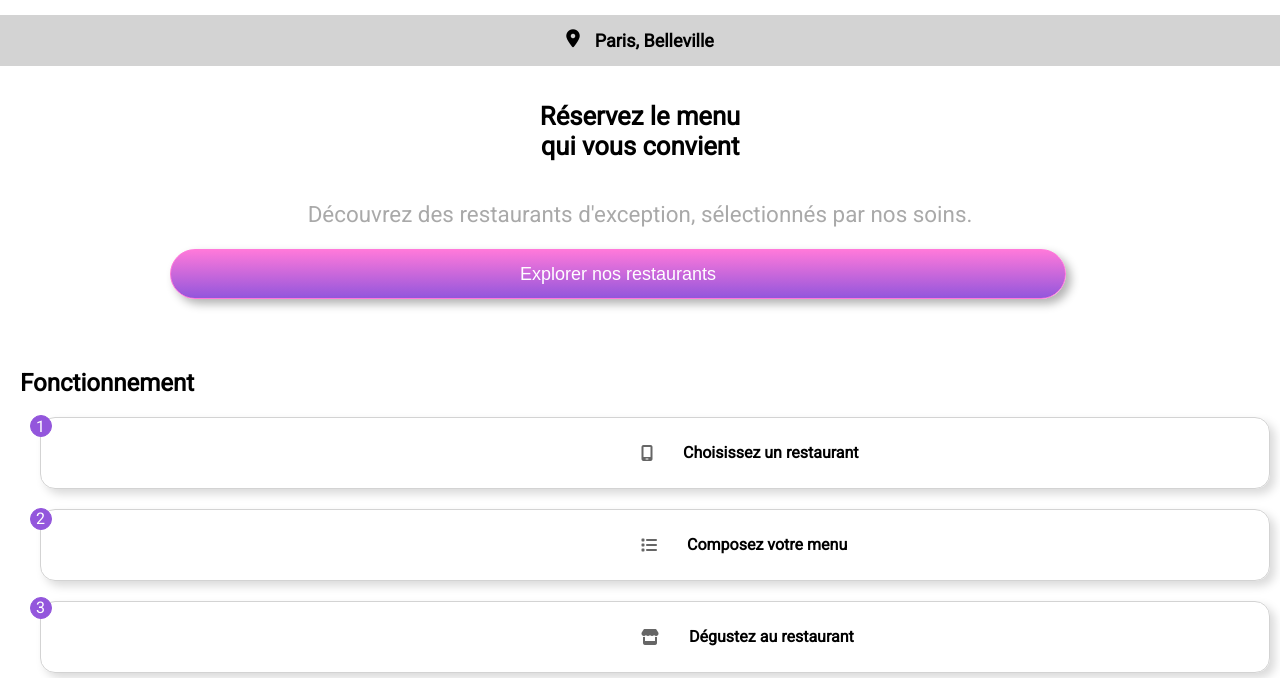
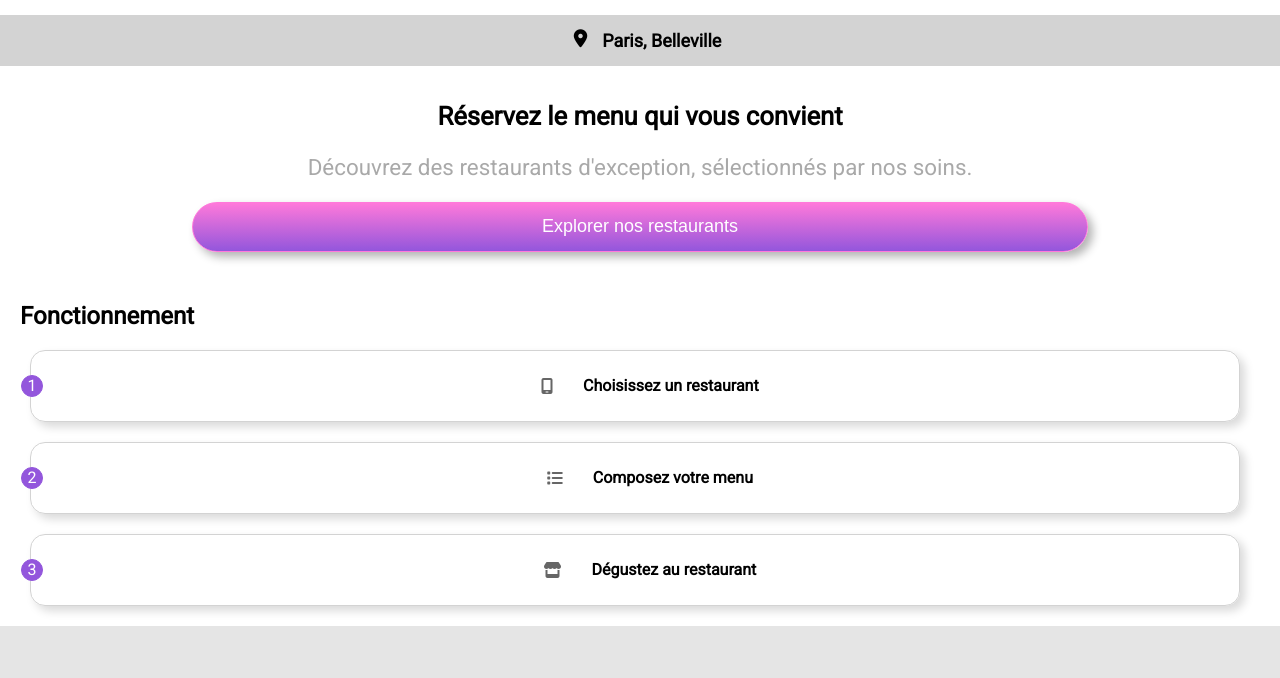
Before and after one commit to Zanthix/OpenClassrooms, a website: page P3_Louis_Hamelin/index.html in a window 1280 px wide. Shown: the part 113-791 px from the top of the page. Drawn offline with Linux system fonts and the light colour scheme; a web font is replaced by a local one.

Commit message:
Fin responsive et fix bugs

```diff
--- a/P3_Louis_Hamelin/index.html
+++ b/P3_Louis_Hamelin/index.html
@@ -26,18 +26,15 @@
       <div class="function">
          <ol>
             <div class="case full">
-               <p class="circle"></p>
-               <p class="number">1</p>
+               <p class="circle">1</p>
                <li><i class="fa-solid fa-mobile-screen"></i> Choisissez un restaurant</li>
             </div>
             <div class="case full">
-               <p class="circle_two"></p>
-               <p class="number_two">2</p>
+               <p class="circle">2</p>
                <li><i class="fa-solid fa-list"></i> Composez votre menu</li>
             </div>
             <div class="case full">
-               <p class="circle_three"></p>
-               <p class="number_three">3</p>
+               <p class="circle">3</p>
                <li><i class="fa-solid fa-store"></i> Dégustez au restaurant</li>
             </div>
          </ol>
--- a/P3_Louis_Hamelin/main.scss
+++ b/P3_Louis_Hamelin/main.scss
@@ -30,15 +30,11 @@ body{
 }
 h1{
     font-size: 1.3em;
-    display: flex;
     color: black;
     padding: 0 50px;
 }
 
 .middle{
-    display: flex;
-    flex-direction: column;
-    justify-content: center;
     padding: 0 20px;
     color: darkgrey;
     text-align: center;
@@ -55,11 +51,13 @@ button{
     border-radius: 40px;
     height: 50px;
     width: 70%;
+    margin: 0 auto;
+    display: block;
     margin-bottom: 50px;
     box-shadow: 5px 5px 10px rgba(0,0,0,0.3);
     :hover{
         filter: brightness(120%);
-        box-shadow: 5px 5px 15px rgba(0 0 0 0.5);
+        box-shadow: 5px 5px 15px rgba(0, 0, 0, 0.5);
     }
 }
 h2{
@@ -87,6 +85,11 @@ h2{
     }
 }
 ol{
+    padding-left: 0;
+    padding: 0 30px;
+    .case{
+        position: relative;
+    }
     p{
         position: absolute;
         left: 35px;
@@ -99,22 +102,9 @@ ol{
         width: 20px;
         height: 20px;
         background-color: $primary-color;
-    }
-    .circle_two{
-        position: absolute;
-        border-radius: 50%;
-        border: $primary-color 1px solid;
-        width: 20px;
-        height: 20px;
-        background-color: $primary-color;
-    }
-    .circle_three{
-        position: absolute;
-        border-radius: 50%;
-        border: $primary-color 1px solid;
-        width: 20px;
-        height: 20px;
-        background-color: $primary-color;
+        top: 8px;
+        left: -10px;
+        text-align: center;
     }
     li{
         display: flex;
@@ -207,6 +197,7 @@ footer{
         margin-bottom: 5px;
         margin-top: 5px;
     }
+
 }
 @media screen and (max-width: 768px){
     header{
@@ -218,27 +209,7 @@ footer{
         p{
             left: 35px;
         }
-        .number{
-            top: 452px;
-        }
-        .number_two{
-            top: 542px;
-        }
-        .number_three{
-            top: 634px;
-        }
-        .circle{
-            top: 450px;
-            left: 30px;
-        }
-        .circle_two{
-            top: 540px;
-            left: 30px;
-        }
-        .circle_three{
-            top: 632px;
-            left: 30px;
-        }
+
     }
 }
 @media screen and (min-width: 768px){
@@ -264,42 +235,16 @@ footer{
     .full:hover{
         width: 99%;
     }
-    .circle{
-        top: 512px;
-        left: 30px;
-    }
-    .number{
-        top: 514px;
-        left: 36px;
-    }
-    .circle_two{
-        top: 605px;
-        left: 30px;
-    }
-    .number_two{
-        top: 606px;
-        left: 36px;
-    }
-    .circle_three{
-        top: 694px;
-        left: 30px;
-    }
-    .number_three{
-        top: 695px;
-        left: 36px;
-    }
-    ol{
-        li{
-            margin-left: 600px;
-    }
     .case{
         width: 99%;
     }
-    }
 }
 @media screen and (min-width: 1024px) {
-    h1{
-        margin-left: 200px;
+    .case{
+        li{
+            width: 100%;
+            justify-content: center;
+        }
     }
 
 }
--- a/P3_Louis_Hamelin/package.json
+++ b/P3_Louis_Hamelin/package.json
@@ -4,9 +4,9 @@
   "description": "",
   "main": "index.js",
   "scripts": {
-    "sass": "sass --watch ./main.scss:./styles.css",
+    "sass": "sass --watch ./main.scss:./main.css",
     "sass-secondary": "sass --watch ./secondary.scss:./secondary.css",
-    "prefix": "postcss ./styles.css --use autoprefixer -d ./prefixed/"
+    "prefix": "postcss ./main.css --use autoprefixer -d ./prefixed/"
   },
   "author": "",
   "license": "ISC"
```
Also changed, not shown: P3_Louis_Hamelin/main.css, 1 other file.
